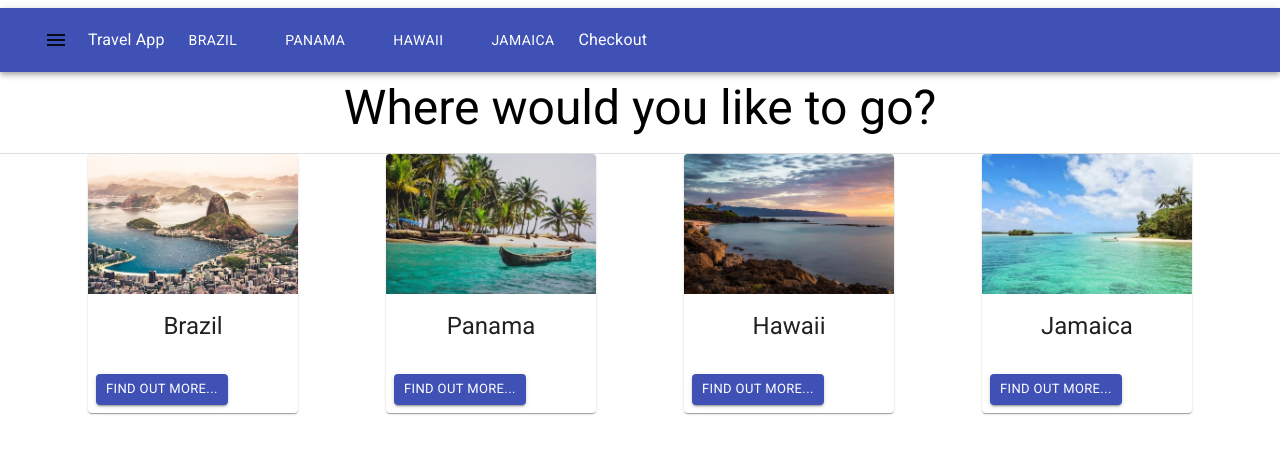
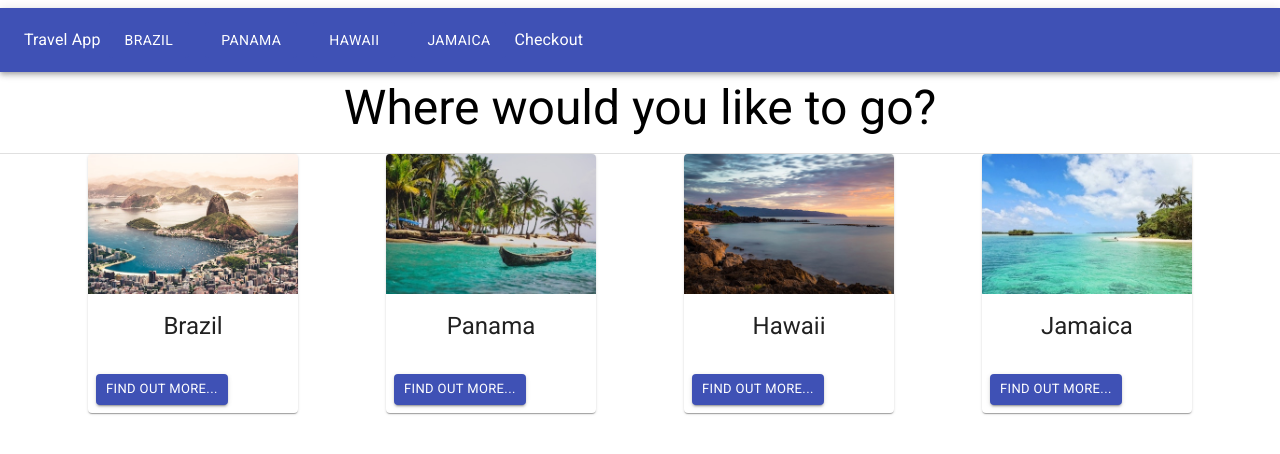
Before and after one commit to bailliechris/reactrouter-travelapp, a React (Create React App) app: page / in a window 1280 px wide. Shown: the top 454 px of the page. Built offline with nearby package versions, Linux system fonts and the light colour scheme.

Commit message:
Removing menu

```diff
--- a/src/components/AppBar.js
+++ b/src/components/AppBar.js
@@ -8,7 +8,7 @@ import Typography from '@material-ui/core/Typography';
 import AButton from './abutton';
 //import MenuIcon from '@material-ui/icons/Menu';
 import ButtonGroup from '@material-ui/core/ButtonGroup';
-import AMenu from './amenu';
+//import AMenu from './amenu';
 
 const useStyles = makeStyles((theme) => ({
   root: {
@@ -38,7 +38,6 @@ function TheAppBar({nav, onClick}) {
     <div className={classes.root}>
       <AppBar position="static">
         <Toolbar variant="regular">
-          <AMenu nav={nav} />
           <Link to="/">
             <Typography className={classes.title} align="center" color="inherit">
               Travel App
```
